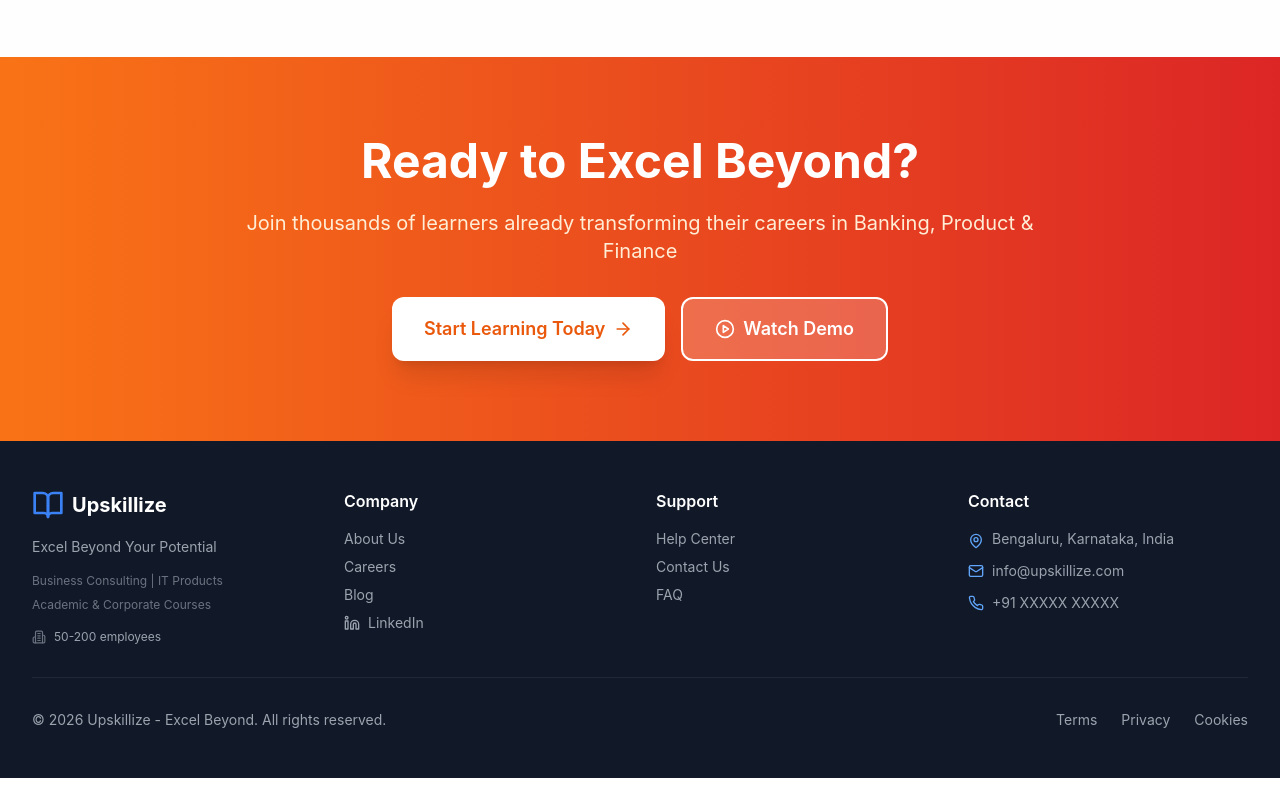
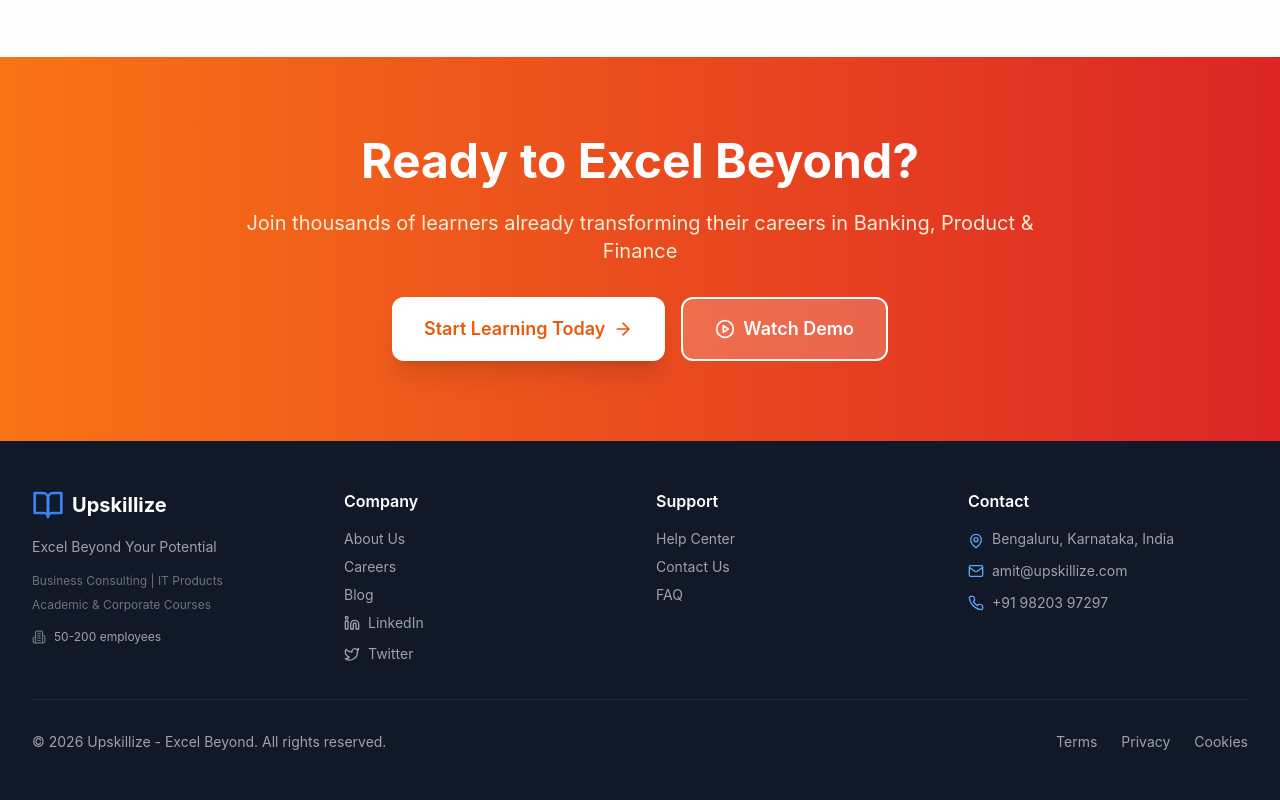
Before and after one commit to upskillize-ui/upskillize-lms, a React (Vite) app in the folder frontend/: page / in a window 1280 px wide. Shown: the part 2673-3473 px from the top of the page. Before the commit the page ends 3451 px from the top, so only its background shows below. Built offline with nearby package versions, Linux system fonts and the light colour scheme.

Commit message:
Intial Changes

```diff
--- a/frontend/src/pages/Home.jsx
+++ b/frontend/src/pages/Home.jsx
@@ -5,7 +5,7 @@
 import {
   BookOpen, Users, Award, TrendingUp, ArrowRight, CheckCircle, Star,
   PlayCircle, Zap, Target, Globe, X, Briefcase, GraduationCap,
-  Building2, Linkedin, Mail, MapPin, Phone
+  Building2, Linkedin, Mail, MapPin, Phone, Twitter
 } from 'lucide-react';
 
 // ─────────────────────────────────────────────────────────────
@@ -467,13 +467,24 @@
                 <li><Link to="/blog" className="hover:text-white transition">Blog</Link></li>
                 <li>
                   <a
-                    href="https://www.linkedin.com/company/upskillize-excel-beyond"
+                    href="https://www.linkedin.com/in/upskillize-excel-beyond"
                     target="_blank"
                     rel="noopener noreferrer"
                     className="hover:text-white transition inline-flex items-center gap-2"
                   >
                     <Linkedin size={16} />
                     LinkedIn
+                  </a>
+                </li>
+                <li>
+                  <a
+                    href="https://x.com/upskillize36330"
+                    target="_blank"
+                    rel="noopener noreferrer"
+                    className="hover:text-white transition inline-flex items-center gap-2"
+                  >
+                    <Twitter size={16} />
+                      Twitter
                   </a>
                 </li>
               </ul>
@@ -499,13 +510,13 @@
                 </li>
                 <li className="flex items-center gap-2">
                   <Mail size={16} className="text-blue-400 flex-shrink-0" />
-                  <a href="mailto:info@upskillize.com" className="hover:text-white transition">
-                    info@upskillize.com
+                  <a href="mailto:amit@upskillize.com" className="hover:text-white transition">
+                    amit@upskillize.com
                   </a>
                 </li>
                 <li className="flex items-center gap-2">
                   <Phone size={16} className="text-blue-400 flex-shrink-0" />
-                  <span>+91 XXXXX XXXXX</span>
+                  <span>+91 98203 97297</span>
                 </li>
               </ul>
             </div>
@@ -515,7 +526,7 @@
           <div className="border-t border-gray-800 mt-8 pt-8">
             <div className="flex flex-col md:flex-row justify-between items-center gap-4">
               <div className="text-center md:text-left text-sm">
-                © 2026 Upskillize - Excel Beyond. All rights reserved.
+                © {new Date().getFullYear()} Upskillize - Excel Beyond. All rights reserved.
               </div>
               <div className="flex gap-6 text-sm">
                 <Link to="/terms" className="hover:text-white transition">Terms</Link>
```
